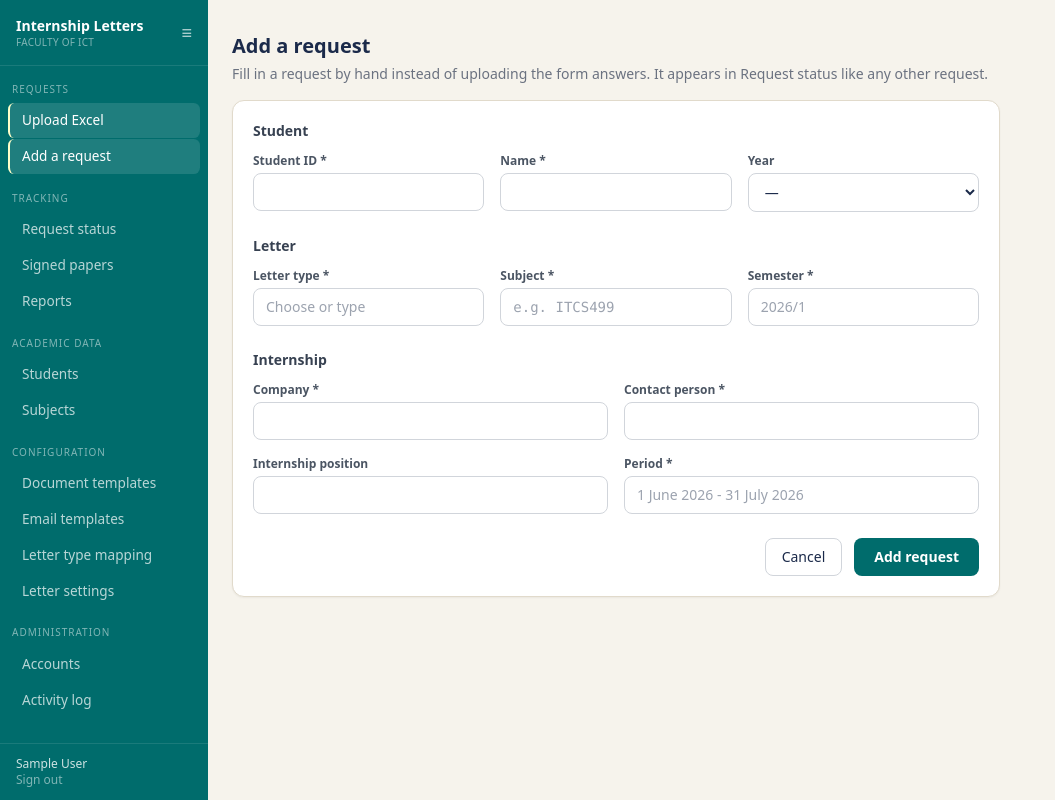
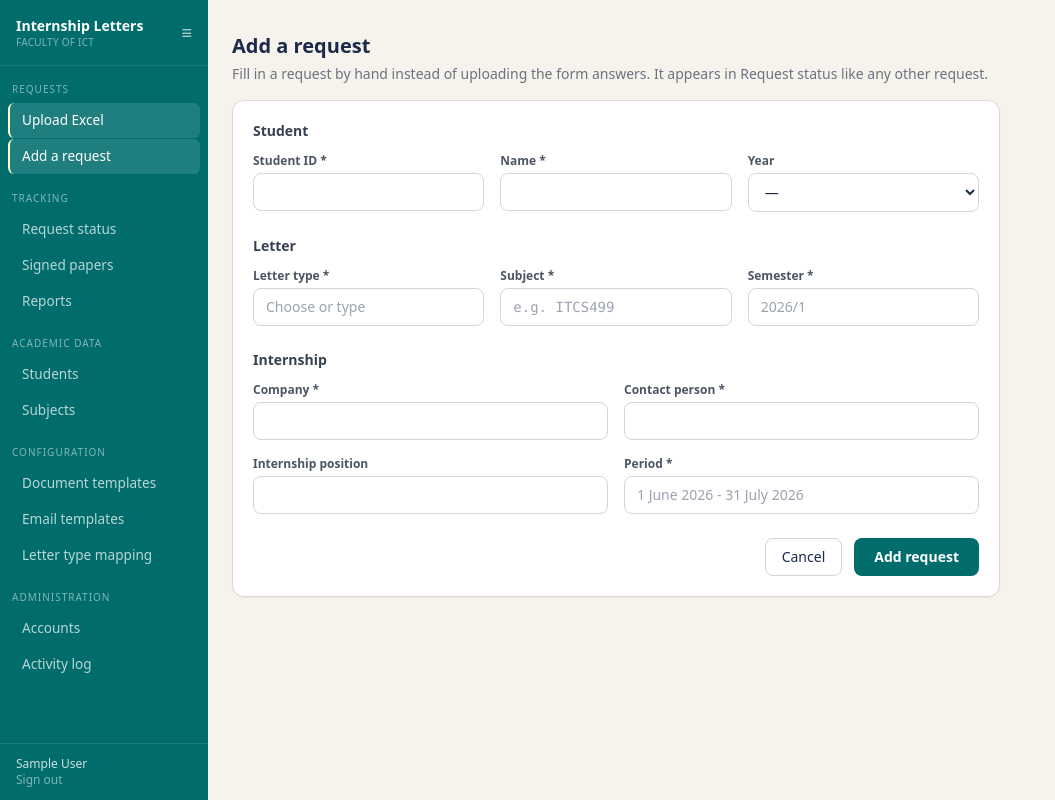
Before and after one commit to chissanupongkha/internship-document-website, a Django app: page /record/add/ in a window 1280 px wide. Shown: the whole page, without its empty margins (0-1055 px from the left). Run offline with Django 5.2, Linux system fonts and the light colour scheme; the visitor is signed in with stand-in values (Sample User, id 1); data that the repository does not hold is empty; parts of the project's set-up code (start-up, migrations or seed data) failed here and were passed over; some libraries are stand-ins or nearby versions.

Commit message:
Update base.html

```diff
--- a/letters/templates/letters/base.html
+++ b/letters/templates/letters/base.html
@@ -58,7 +58,6 @@
       <a href="{% url 'letters:template_list' %}" class="mi {% if '/templates' in p %}on{% endif %}" title="Document templates"><span class="ic" hidden>D</span><span class="lb">Document templates</span></a>
       <a href="{% url 'letters:email_templates' %}" class="mi {% if '/email-templates' in p %}on{% endif %}" title="Email templates"><span class="ic" hidden>E</span><span class="lb">Email templates</span></a>
       <a href="{% url 'letters:lettertype_list' %}" class="mi {% if 'letter-types' in p or '/mappings' in p %}on{% endif %}" title="Letter type mapping"><span class="ic" hidden>L</span><span class="lb">Letter type mapping</span></a>
-      <a href="{% url 'letters:letter_settings' %}" class="mi {% if '/letter-settings' in p %}on{% endif %}" title="Letter settings"><span class="ic" hidden>S</span><span class="lb">Letter settings</span></a>
       <div class="grp">Administration</div>
       <a href="{% url 'letters:user_list' %}" class="mi {% if '/accounts' in p %}on{% endif %}" title="Accounts"><span class="ic" hidden>A</span><span class="lb">Accounts</span></a>
       <a href="{% url 'letters:audit_logs' %}" class="mi {% if 'audit' in p %}on{% endif %}" title="Activity log"><span class="ic" hidden>A</span><span class="lb">Activity log</span></a>
```
